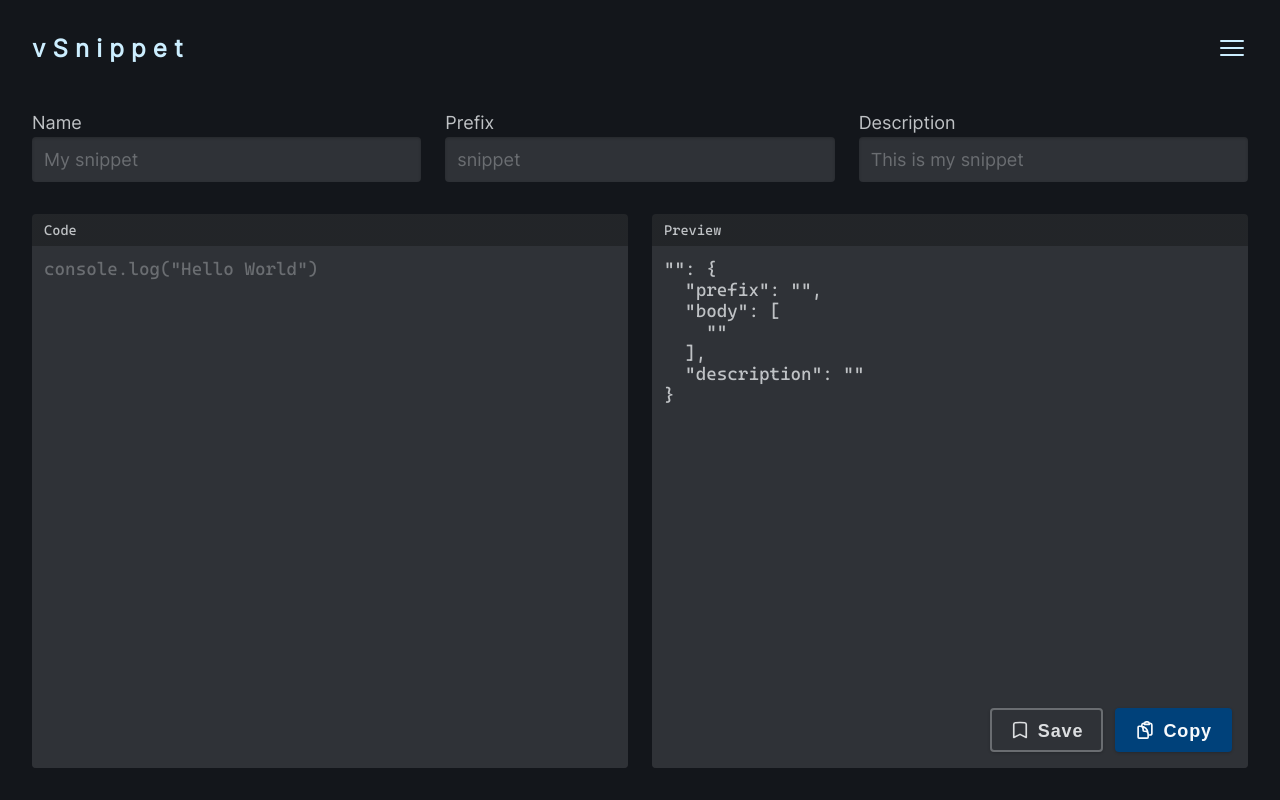
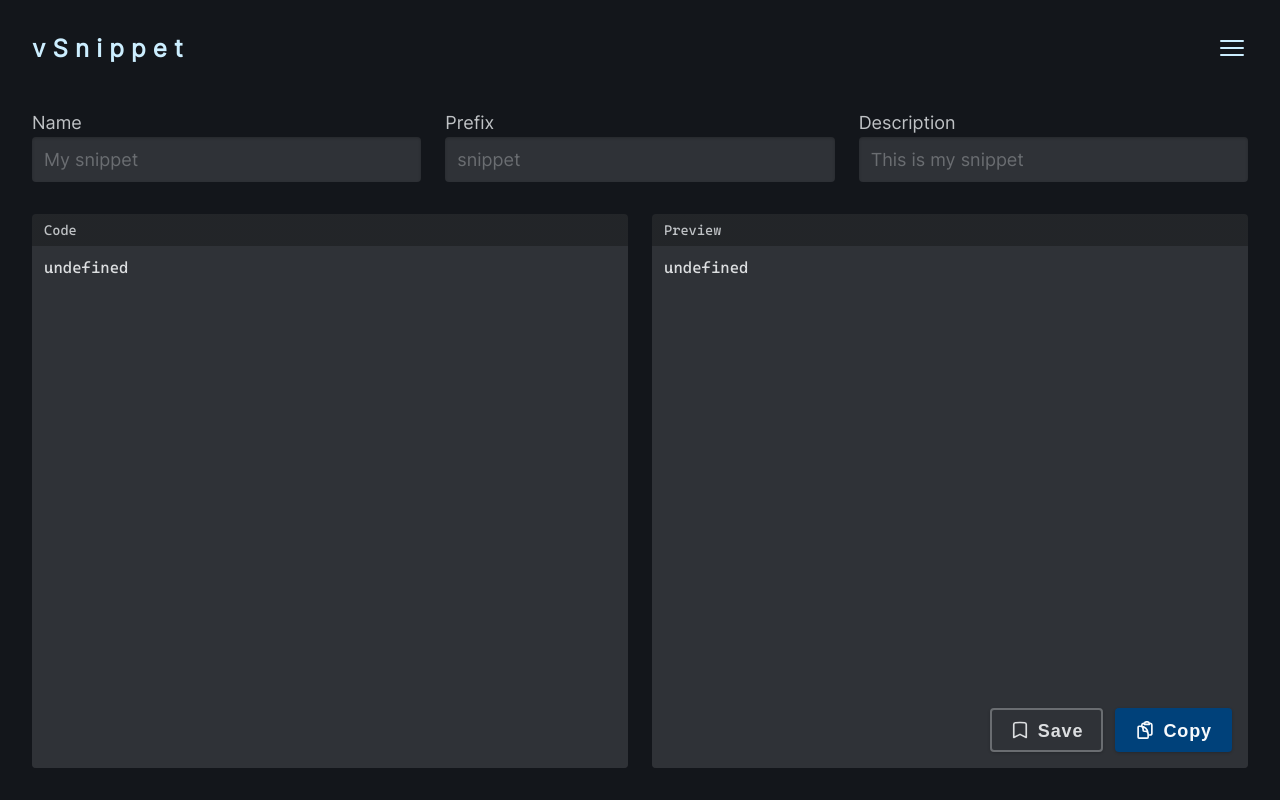
Before and after one commit to alexwithstars/vSnippet, a React (Vite) app: page / in a window 1280 px wide. Built offline with nearby package versions, Linux system fonts and the light colour scheme.

Commit message:
fix(CodeEditor): better portability

```diff
--- a/src/components/CodeEditor.jsx
+++ b/src/components/CodeEditor.jsx
@@ -1,31 +1,34 @@
 import './CodeEditor.css'
-import { useEffect } from 'react'
+import { useEffect, useRef } from 'react'
 
 export function CodeEditor ({
   name,
   placeholder = '',
   onChange = () => {},
-  value,
+  data,
   editable,
-  initialValue
+  sizeFont = 16
 }) {
+  const editor = useRef(null)
   useEffect(() => {
     if (editable) onChange('')
   }, [])
+  useEffect(() => {
+    editor.current.value = data
+  }, [data])
   return (
     <div className='code-editor-container'>
-      <label className='code-editor_label'>{name}</label>
+      {name && <label className='code-editor_label'>{name}</label>}
       <textarea
-        className='code-editor'
+        ref={editor}
+        className='code-editor '
         name={name}
         placeholder={placeholder}
         spellCheck='false'
         disabled={!editable}
-        value={value}
-        defaultValue={initialValue}
-        style={!editable ? { color: 'var(--gray300)' } : {}}
+        style={{ fontSize: `${sizeFont}px` }}
         onKeyDown={e => {
-          if (e.key === 'Tab') {
+          if (e.key === 'Tab' && !e.shiftKey) {
             e.preventDefault()
             const start = e.target.selectionStart
             const end = e.target.selectionEnd
```
